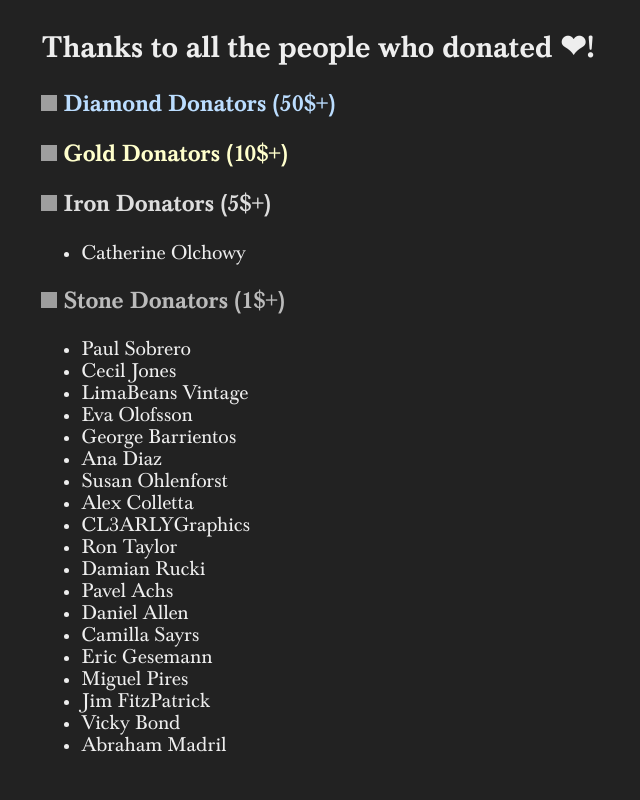
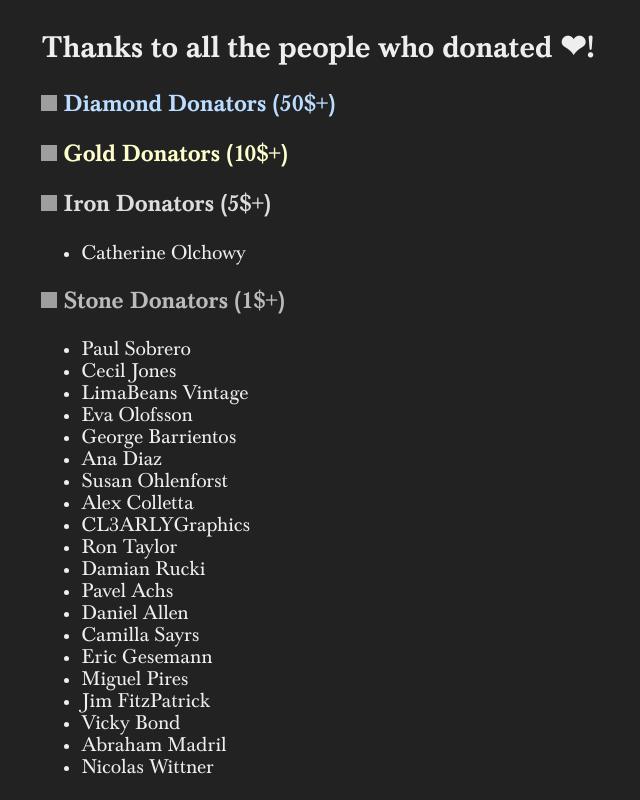
Before and after one commit to williammalo/willcraft.org, a plain HTML site: page index.html in a window 1280 px wide. Shown: the part 6493-7293 px from the top of the page, without its empty margins (0-640 px from the left). Before the commit the page ends 7271 px from the top, so only its background shows below. Drawn offline with Linux system fonts and the light colour scheme; grey boxes are pictures that could not be loaded.

Commit message:
added donator

```diff
--- a/index.html
+++ b/index.html
@@ -115,5 +115,6 @@ I'm trying to make WillPack my full time job, the more money I get,
 <li>Jim FitzPatrick</li>
 <li>Vicky Bond</li>
 <li>Abraham Madril</li>
+<li>Nicolas Wittner</li>
 </ul>
 </div>
```
